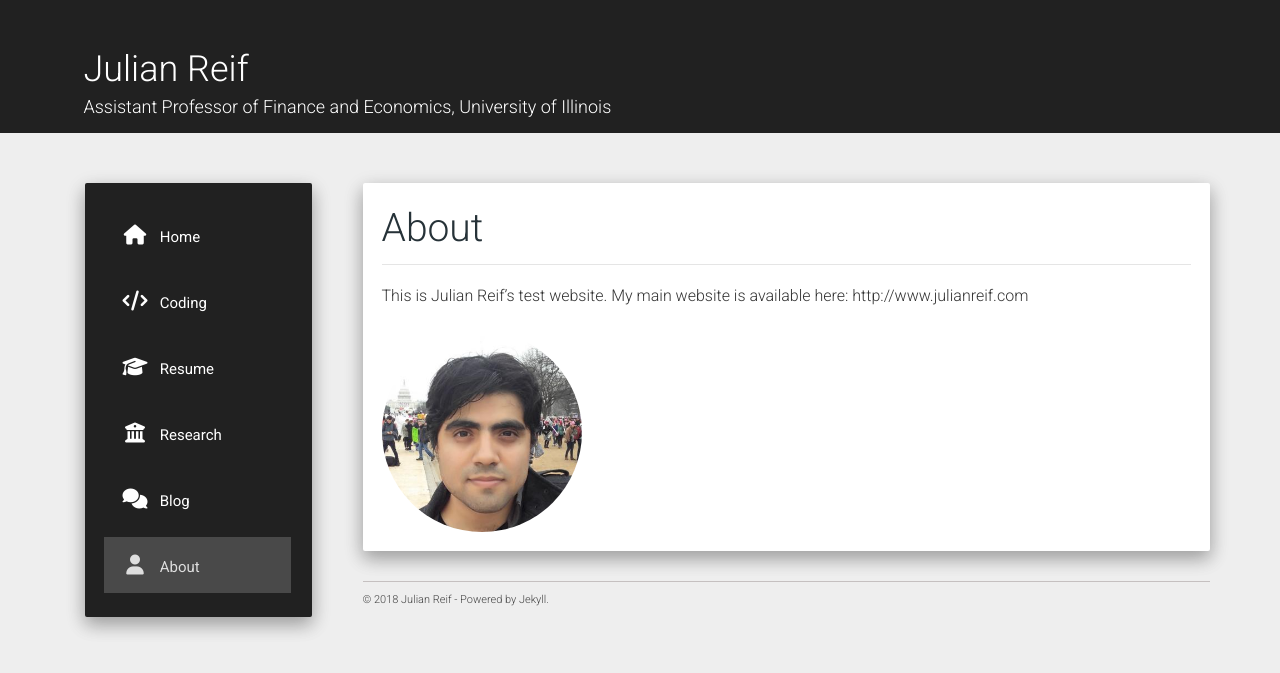
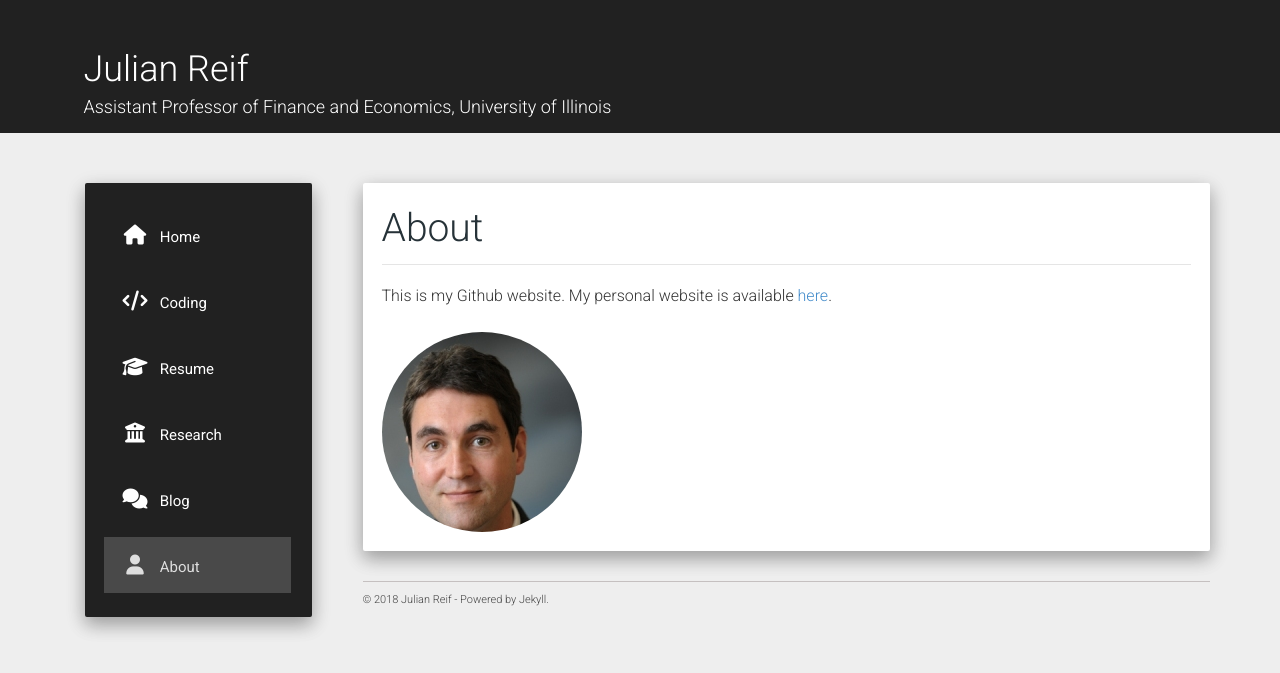
Before and after one commit to reifjulian/reifjulian.github.io, a Jekyll site: the page built from about.md, in a window 1280 px wide. Shown: the top 673 px of the page. Built offline with Jekyll 4.4.1, drawn with Linux system fonts in a browser that asks for light colours; nearby versions of some CDN libraries.

Commit message:
Update about.md

```diff
--- a/about.md
+++ b/about.md
@@ -5,8 +5,7 @@ subtitle: About
 permalink: /about/
 ---
 
-This is Julian Reif's test website. My main website is available here:
-http://www.julianreif.com
+This is my Github website. My personal website is available [here](http://www.julianreif.com).
 
 <head>
 <style>
@@ -29,5 +28,5 @@ img {
 </head>
 
 <div class="image-cropper">
-    <img src="{{ "/assets/mauricio-wm-ch.jpg" | relateive_url }}" class="rounded" />
+    <img src="{{ "/assets/reif.jpg" | relateive_url }}" class="rounded" />
 </div>
```
